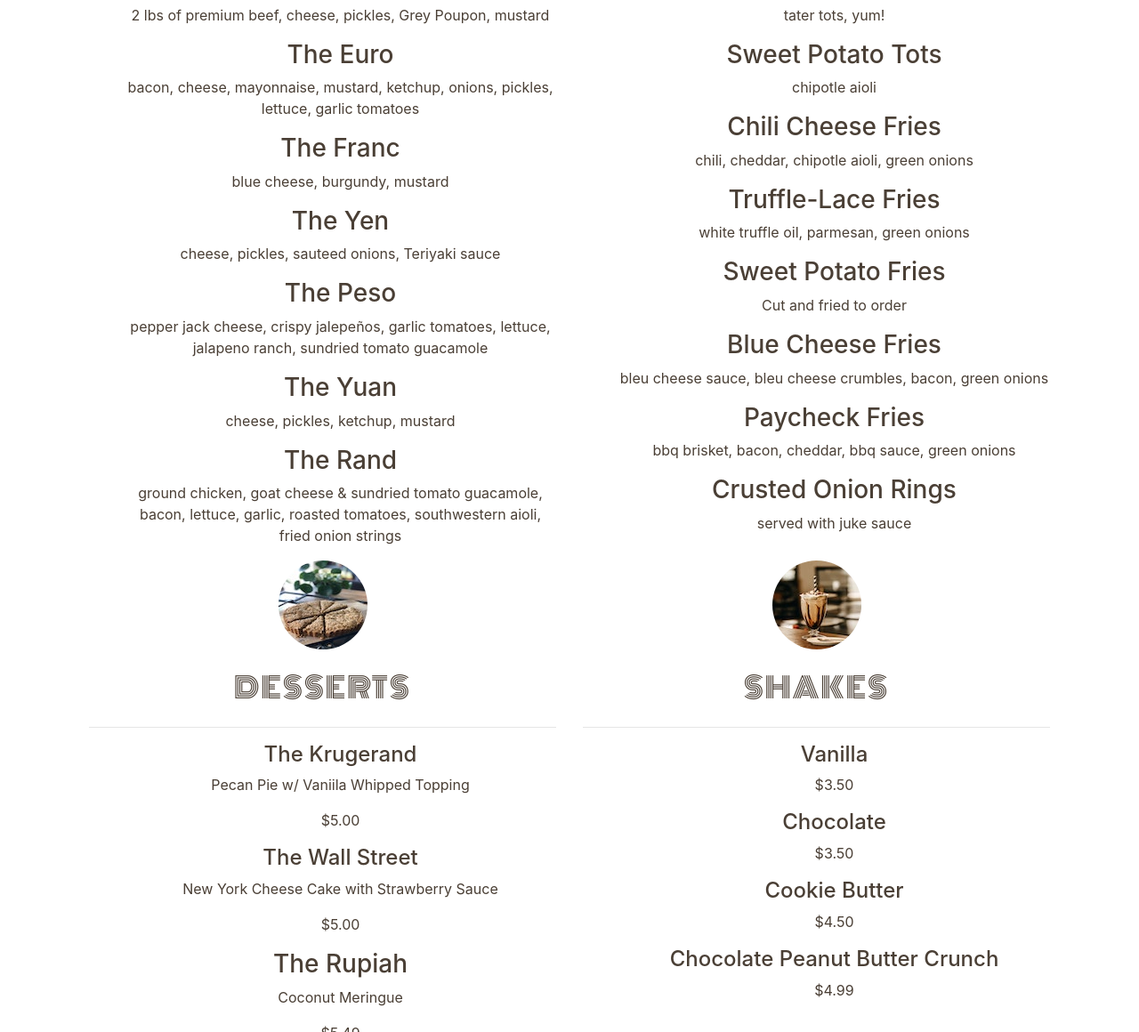
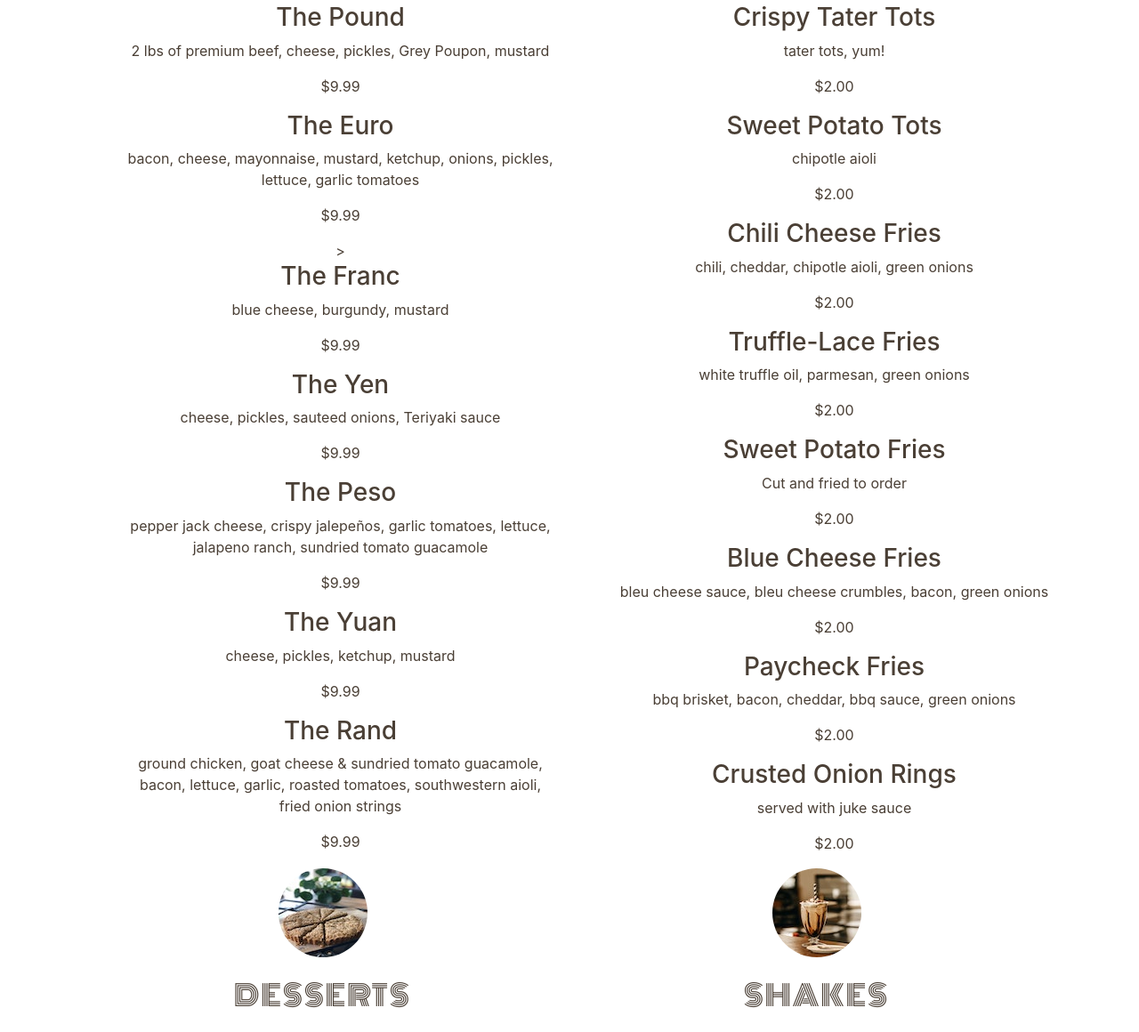
Before and after one commit to wlcole1970/Burger-Restaurant, a plain HTML site: page menu.html in a window 1280 px wide. Shown: the part 391-1551 px from the top of the page at 89% size. Drawn offline with nearby package versions, Linux system fonts and the light colour scheme.

Commit message:
text and bootstrap fixes

```diff
--- a/menu.html
+++ b/menu.html
@@ -57,28 +57,44 @@
                     <ul class="foodDescription">
                         <li>
                             <h3>The Dollar Bill</h3>
-                            <p> 1/2 pound, cheese, pickles, ketchup, mustard</p></li>
+                            <p> 1/2 pound, cheese, pickles, ketchup, mustard</p>
+                            <p>$9.99</p>
+                        </li>
                         <li>
                             <h3>The Pound</h3>
-                            <p>2 lbs of premium beef, cheese, pickles, Grey Poupon, mustard</p></li>
+                            <p>2 lbs of premium beef, cheese, pickles, Grey Poupon, mustard</p>
+                            <p>$9.99</p>
+                        </li>
                         <li>
                             <h3>The Euro</h3>
-                            <p>bacon, cheese, mayonnaise, mustard, ketchup, onions, pickles, lettuce, garlic tomatoes</p></li>
+                            <p>bacon, cheese, mayonnaise, mustard, ketchup, onions, pickles, lettuce, garlic tomatoes</p
+                                <p>$9.99</p>
+                                ></li>
                         <li>
                             <h3>The Franc</h3>
-                            <p>blue cheese, burgundy, mustard</p></li>
+                            <p>blue cheese, burgundy, mustard</p>
+                            <p>$9.99</p>
+                        </li>
                         <li>
                             <h3>The Yen</h3>
-                            <p>cheese, pickles, sauteed onions, Teriyaki sauce</p></li>
+                            <p>cheese, pickles, sauteed onions, Teriyaki sauce</p>
+                            <p>$9.99</p>
+                        </li>
                         <li>
                             <h3>The Peso</h3>
-                            <p>pepper jack cheese, crispy jalepeños, garlic tomatoes, lettuce, jalapeno ranch, sundried tomato guacamole</p></li>
+                            <p>pepper jack cheese, crispy jalepeños, garlic tomatoes, lettuce, jalapeno ranch, sundried tomato guacamole</p>
+                            <p>$9.99</p>
+                        </li>
                         <li>
                             <h3>The Yuan</h3>
-                            <p>cheese, pickles, ketchup, mustard</p></li>
+                            <p>cheese, pickles, ketchup, mustard</p>
+                            <p>$9.99</p>
+                        </li>
                         <li>
                             <h3>The Rand</h3>
-                            <p>ground chicken, goat cheese & sundried tomato guacamole, bacon, lettuce, garlic, roasted tomatoes, southwestern aioli, fried onion strings</p></li>
+                            <p>ground chicken, goat cheese & sundried tomato guacamole, bacon, lettuce, garlic, roasted tomatoes, southwestern aioli, fried onion strings</p>
+                            <p>$9.99</p>
+                        </li>
 
                     </ul>
 
@@ -90,15 +106,33 @@
                     <h2 class="menu my-4">Fries</h2>
                     <hr>
                     <ul class="foodDescription">
-                        <li><h3>Hand Cut Fried</h3><p> lightly salted, cut and fried to order</p></li>
-                        <li><h3>Crispy Tater Tots</h3><p>tater tots, yum!</p></li>
-                        <li><h3>Sweet Potato Tots</h3><p>chipotle aioli</p></li>
-                        <li><h3>Chili Cheese Fries</h3><p>chili, cheddar, chipotle aioli, green onions</p></li>
-                        <li><h3>Truffle-Lace Fries</h3><p>white truffle oil, parmesan, green onions</p></li>
-                        <li><h3>Sweet Potato Fries</h3><p>Cut and fried to order</p></li>
-                        <li><h3>Blue Cheese Fries</h3><p>bleu cheese sauce, bleu cheese crumbles, bacon, green onions</p></li>
-                        <li><h3>Paycheck Fries</h3><p>bbq brisket, bacon, cheddar, bbq sauce, green onions</p></li>
-                        <li><h3>Crusted Onion Rings</h3><p>served with juke sauce</p></li>
+                        <li><h3>Hand Cut Fried</h3><p> lightly salted, cut and fried to order</p>
+                        <p>$2.00</p>
+                    </li>
+                        <li><h3>Crispy Tater Tots</h3><p>tater tots, yum!</p>
+                            <p>$2.00</p>
+                        </li>
+                        <li><h3>Sweet Potato Tots</h3><p>chipotle aioli</p>
+                            <p>$2.00</p>
+                        </li>
+                        <li><h3>Chili Cheese Fries</h3><p>chili, cheddar, chipotle aioli, green onions</p>
+                            <p>$2.00</p>
+                        </li>
+                        <li><h3>Truffle-Lace Fries</h3><p>white truffle oil, parmesan, green onions</p>
+                            <p>$2.00</p>
+                        </li>
+                        <li><h3>Sweet Potato Fries</h3><p>Cut and fried to order</p>
+                            <p>$2.00</p>
+                        </li>
+                        <li><h3>Blue Cheese Fries</h3><p>bleu cheese sauce, bleu cheese crumbles, bacon, green onions</p>
+                            <p>$2.00</p>
+                        </li>
+                        <li><h3>Paycheck Fries</h3><p>bbq brisket, bacon, cheddar, bbq sauce, green onions</p>
+                            <p>$2.00</p>
+                        </li>
+                        <li><h3>Crusted Onion Rings</h3><p>served with juke sauce</p>
+                            <p>$2.00</p>
+                        </li>
 
                     </ul>
                   </div>
--- a/styles.css
+++ b/styles.css
@@ -82,7 +82,3 @@ hr.vertical {
 	height: 100%;
 	/* or height in PX */
 }
-
-/* .foodDescription {
-	background: cornsilk;
-} */
```
Also changed, not shown: index.html (+1 -1 lines).
